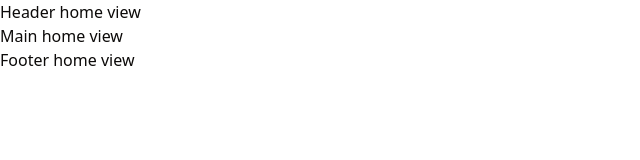
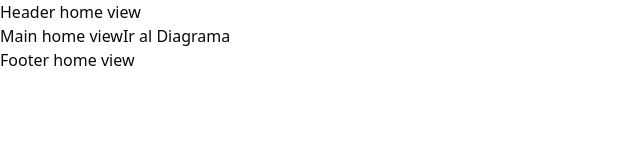
Before and after one commit to QOLQA/DBCapibara, a React (Vite) app: page / in a window 1280 px wide. Shown: the top 160 px of the page, without its empty margins (0-640 px from the left). Built offline with nearby package versions, Linux system fonts and the light colour scheme.

Commit message:
add link to diagram view

```diff
--- a/src/features/home/homeView.tsx
+++ b/src/features/home/homeView.tsx
@@ -1,8 +1,13 @@
+import { Link } from "react-router-dom";
+
 export default function HomeView() {
 	return (
 		<>
 			<header>Header home view</header>
-			<main>Main home view</main>
+			<main>
+				Main home view
+				<Link to="/user/diagram/123">Ir al Diagrama</Link>
+			</main>
 			<footer>Footer home view</footer>
 		</>
 	);
```
